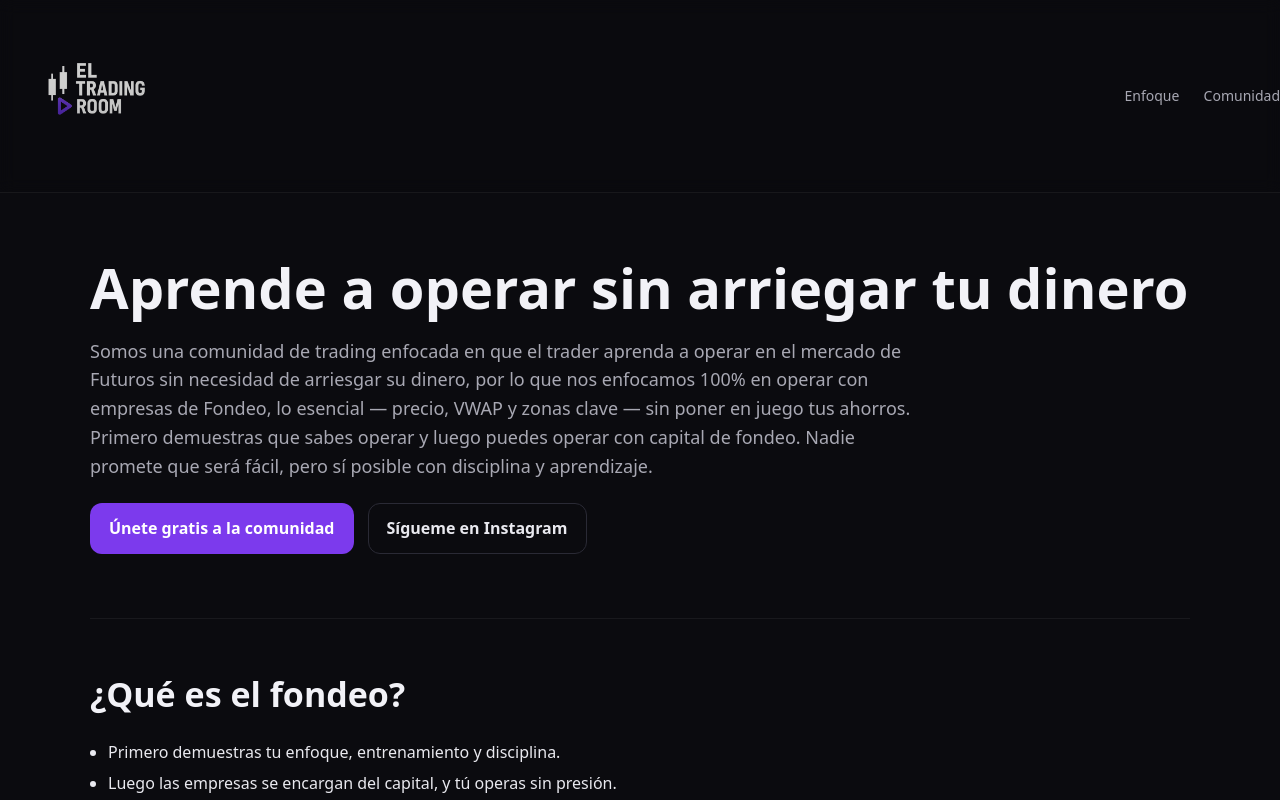
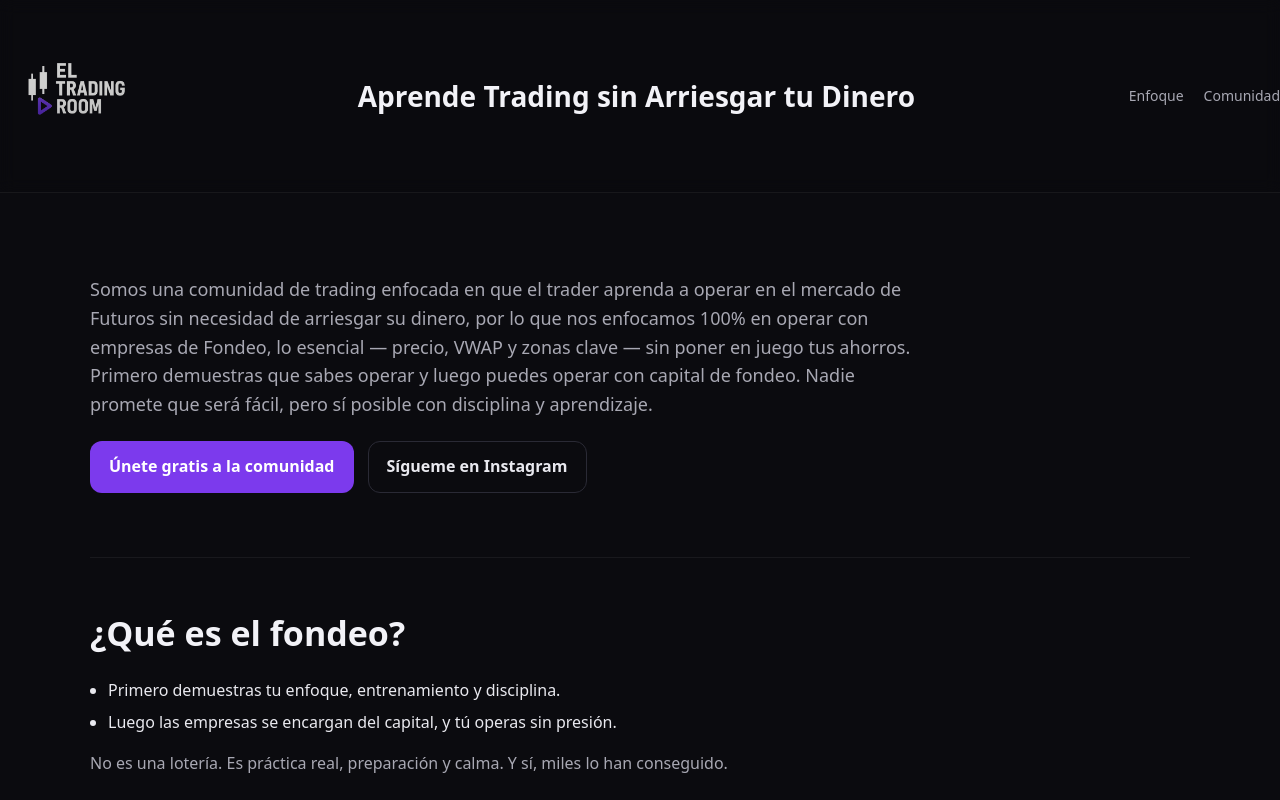
Before and after one commit to LuisPazDev/trading-room-landing, a plain HTML site: page index.html in a window 1280 px wide. Shown: the top 800 px of the page. Drawn offline with Linux system fonts and the light colour scheme.

Commit message:
update: navbar tagline + logo ajustes

```diff
--- a/index.html
+++ b/index.html
@@ -14,17 +14,23 @@
 <body>
   <nav class="nav container" role="navigation" aria-label="Principal">
     <a class="brand" href="/">
-      <!-- ✅ Logo actualizado con cache-bust -->
       <img class="logo" src="./assets/logo.png?v=6" alt="El Trading Room" />
     </a>
-    <div>
+
+    <!-- ✅ Tagline en la navbar -->
+    <div class="nav-tagline">
+      <h1>Aprende Trading sin Arriesgar tu Dinero</h1>
+    </div>
+
+    <!-- Links -->
+    <div class="nav-links">
       <a href="#enfoque">Enfoque</a>
       <a href="#comunidad">Comunidad</a>
     </div>
   </nav>
 
   <header class="hero container">
-    <h1>Aprende a operar sin arriegar tu dinero</h1>
+    <!-- Quitamos el H1 repetido -->
     <p class="lead">
       Somos una comunidad de trading enfocada en que el trader aprenda a operar en el mercado de Futuros sin necesidad de arriesgar su dinero, por lo que nos enfocamos 100% en operar con empresas de Fondeo, lo esencial — precio, VWAP y zonas clave — sin poner en juego tus ahorros.
       Primero demuestras que sabes operar y luego puedes operar con capital de fondeo.
@@ -51,15 +57,24 @@
     <h2>Nuestro enfoque educativo</h2>
     <div class="grid-3">
       <div class="card">
-        <h3 style="display:flex;align-items:center;gap:10px"><svg width="24" height="24" viewBox="0 0 24 24" fill="currentColor" aria-hidden="true"><rect x="3" y="3" width="4" height="14" rx="1"></rect><rect x="10" y="7" width="4" height="10" rx="1"></rect><rect x="17" y="5" width="4" height="12" rx="1"></rect></svg> <span>Observa el precio</span></h3>
+        <h3 style="display:flex;align-items:center;gap:10px">
+          <svg width="24" height="24" viewBox="0 0 24 24" fill="currentColor"><rect x="3" y="3" width="4" height="14" rx="1"></rect><rect x="10" y="7" width="4" height="10" rx="1"></rect><rect x="17" y="5" width="4" height="12" rx="1"></rect></svg>
+          <span>Observa el precio</span>
+        </h3>
         <p>Aprende la historia que el mercado cuenta con sus velas y rangos.</p>
       </div>
       <div class="card">
-        <h3 style="display:flex;align-items:center;gap:10px"><svg width="24" height="24" viewBox="0 0 24 24" fill="none" aria-hidden="true"><path d="M3 15c2 0 3-6 6-6s4 8 7 8 3-10 5-10" stroke="currentColor" stroke-width="2" fill="none" stroke-linecap="round"/></svg> <span>VWAP</span></h3>
+        <h3 style="display:flex;align-items:center;gap:10px">
+          <svg width="24" height="24" viewBox="0 0 24 24" fill="none"><path d="M3 15c2 0 3-6 6-6s4 8 7 8 3-10 5-10" stroke="currentColor" stroke-width="2" fill="none" stroke-linecap="round"/></svg>
+          <span>VWAP</span>
+        </h3>
         <p>La zona donde suele concentrarse el dinero grande. Úsala como guía.</p>
       </div>
       <div class="card">
-        <h3 style="display:flex;align-items:center;gap:10px"><svg width="24" height="24" viewBox="0 0 24 24" fill="currentColor" aria-hidden="true"><path d="M12 3c3 6 6 8 6 11a6 6 0 1 1-12 0c0-3 3-5 6-11z"/></svg> <span>Liquidez</span></h3>
+        <h3 style="display:flex;align-items:center;gap:10px">
+          <svg width="24" height="24" viewBox="0 0 24 24" fill="currentColor"><path d="M12 3c3 6 6 8 6 11a6 6 0 1 1-12 0c0-3 3-5 6-11z"/></svg>
+          <span>Liquidez</span>
+        </h3>
         <p>Zonas donde el precio suele reaccionar. Aprende a identificarlas.</p>
       </div>
     </div>
--- a/style.css
+++ b/style.css
@@ -9,7 +9,7 @@
   --purple-600:#6d28d9;
   --outline:#2a2a35;
 
-  /* ✅ Tamaños del logo */
+  /* Tamaños del logo */
   --logo-h-desktop: 144px;
   --logo-h-mobile: 72px;
 }
@@ -25,24 +25,40 @@ body{
 /* Navbar */
 .nav{
   display:flex; align-items:center; justify-content:space-between;
-  padding:24px 0; /* más aire para el logo */
+  padding:24px 0;
   border-bottom:1px solid rgba(255,255,255,.06);
   position:sticky; top:0; z-index:10;
   background:rgba(11,11,15,.72); backdrop-filter:blur(8px);
+  gap: 20px;
 }
 .nav.container{
-  max-width:1440px; /* navbar más ancha para dar espacio al logo */
+  max-width:1440px;
 }
 .nav .brand{display:flex; align-items:center}
 
-/* ✅ Logo correcto: controla altura con variables */
+/* Logo */
 .nav img.logo{
   height:var(--logo-h-desktop);
   width:auto;
   display:block;
 }
 
-.nav a{color:var(--muted); text-decoration:none; margin-left:20px; font-size:14px}
+/* ✅ Tagline */
+.nav-tagline h1 {
+  font-size: 28px;
+  margin: 0;
+  color: var(--heading);
+  font-weight: 600;
+  white-space: nowrap;
+}
+
+/* Links navbar */
+.nav-links {
+  display:flex;
+  align-items:center;
+  gap:20px;
+}
+.nav a{color:var(--muted); text-decoration:none; font-size:14px}
 .nav a:hover{color:var(--text)}
 
 /* Hero */
@@ -84,8 +100,11 @@ h1{font-size:clamp(34px,6vw,56px); line-height:1.1; margin:0 0 16px; color:var(-
 .social a{color:var(--muted); text-decoration:none}
 .social a:hover{color:var(--text)}
 
-/* ✅ Responsive */
+/* Responsive */
 @media (max-width:900px){
   .grid-3{grid-template-columns:1fr}
+
+  .nav{flex-wrap:wrap; justify-content:center; text-align:center}
+  .nav-tagline h1{font-size:18px; white-space:normal}
   .nav img.logo{height:var(--logo-h-mobile)}
 }
```
